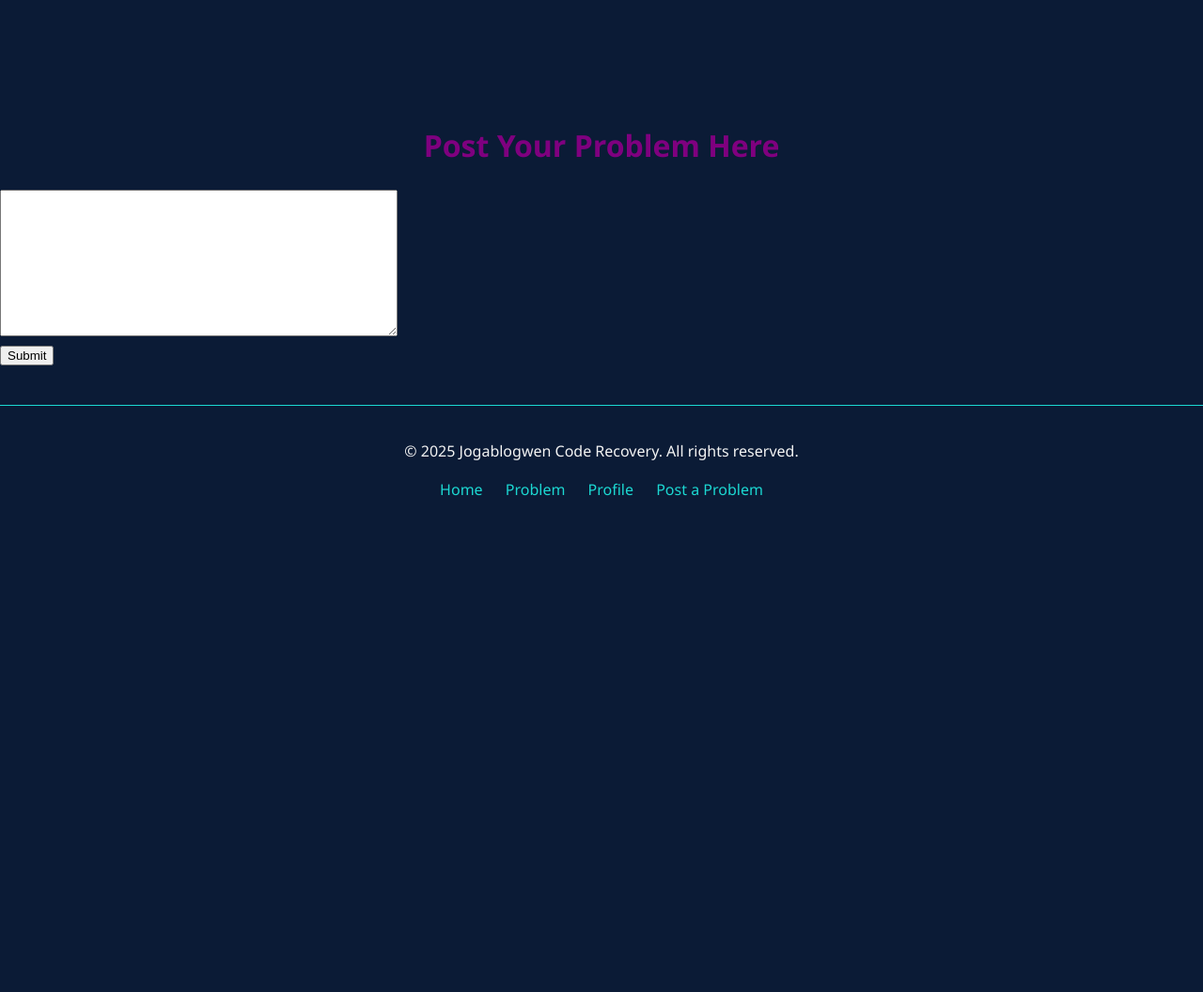
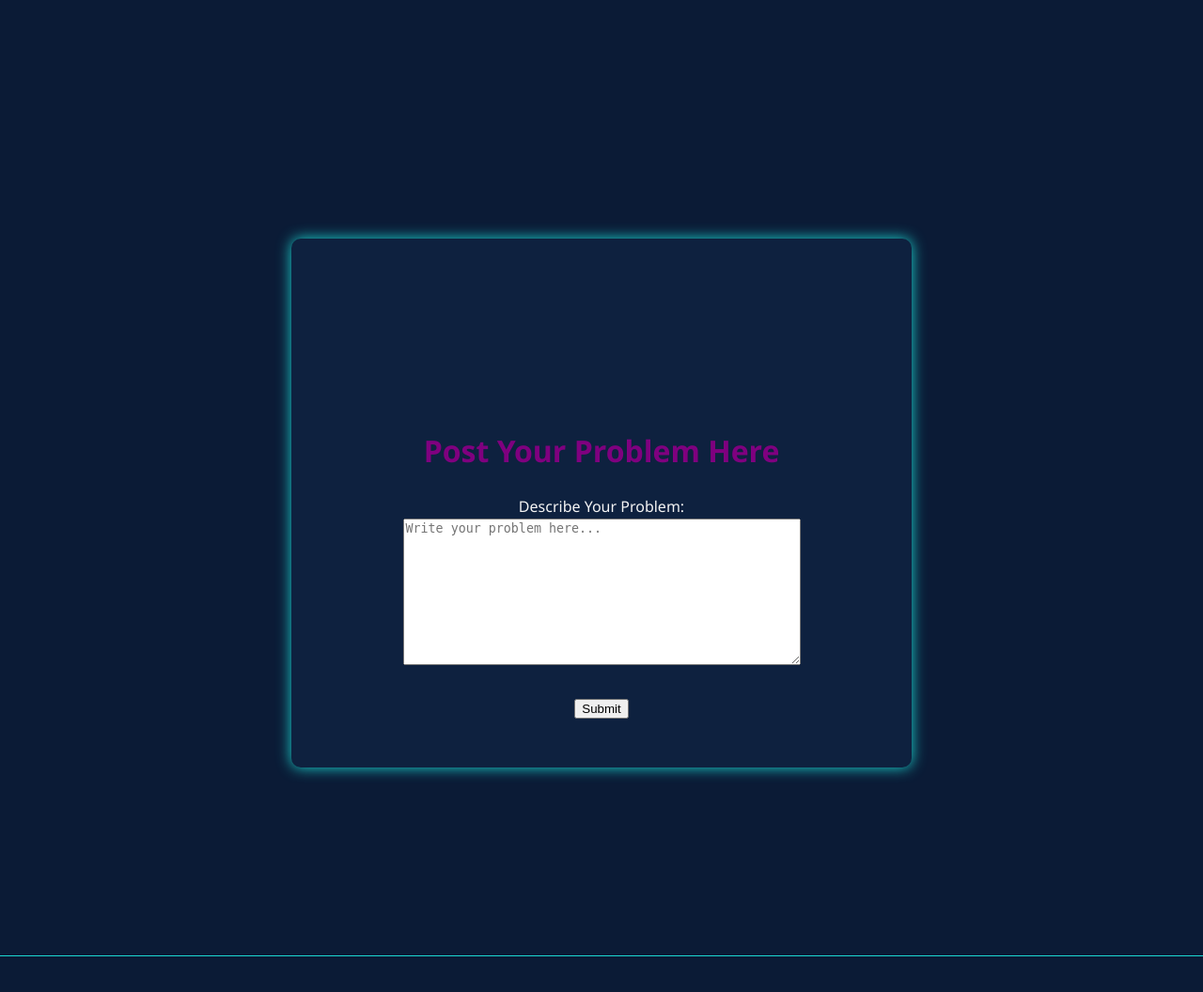
Before and after one commit to ConfirmedDead/lean-six-sigma, a PHP site: page /Lean-Six-Sigma/postProblemPage.php in a window 1280 px wide. Shown: the part 21-1077 px from the top of the page at 94% size. Before the commit the page ends 549 px from the top, so only its background shows below. Run offline with PHP 8.4, Linux system fonts and the light colour scheme; the visitor is signed in with stand-in values (Sample User, id 1).

Commit message:
post problem styling

```diff
--- a/postProblemPage.php
+++ b/postProblemPage.php
@@ -49,13 +49,13 @@ if ($_SERVER["REQUEST_METHOD"] == "POST") {
 <head>
     <meta charset="UTF-8">
     <meta name="viewport" content="width=device-width, initial-scale=1.0">
+    <title>Post Problems | Jogablogwen Code Recovery</title>
+    <link rel="icon" type="image/x-icon" href="images/favicon.ico">
     <link rel="stylesheet" href="css/style.css">
     <link rel="stylesheet" href="css/index.css">
-    <link rel="icon" type="image/x-icon" href="images/favicon.ico">
-    <title>Post Problems | Jogablogwen Code Recovery</title>
 </head>
 <body>
-    <!-- navbar -->
+    <!-- Navbar -->
     <header class="main-header">
         <div class="logo">
             <h1>Jogablogwen <span>Code Recovery</span></h1>
@@ -65,15 +65,14 @@ if ($_SERVER["REQUEST_METHOD"] == "POST") {
             <ul>
                 <li><a href="index.php">Home</a></li>
                 <li><a href="problemPage.php">Problem</a></li>
-                <li><a href="postProblemPage.php">Post a Problem</a></li>
+                <li><a href="postProblemPage.php">Post a Problem?</a></li>
                 <li><a href="profile.php">Profile</a></li>
                 <li><a href="logout.php">Logout</a></li>
             </ul>
         </nav>
     </header>
 
-
-    <!-- script to make nav bar reactive -->
+    <!-- Navbar Scroll Script -->
     <script>
         let prevScrollPos = window.pageYOffset;
         const header = document.querySelector(".main-header");
@@ -84,34 +83,41 @@ if ($_SERVER["REQUEST_METHOD"] == "POST") {
             if (prevScrollPos > currentScrollPos) {
                 header.style.top = "0";
             } else {
-            header.style.top = "-100px"; // Adjust based on header height
+                header.style.top = "-100px";
             }
 
             prevScrollPos = currentScrollPos;
         };
     </script>
 
-    <!-- Welcome -->
-    <form method="POST" action="postProblemPage.php">
+    <!-- Post Problem Content -->
+    <div class="profile-container">
         <h1 class="problem-page">Post Your Problem Here</h1>
-    <textarea name="problem" rows="10" cols="50"></textarea>
-    <br>
+
+        <?php if (isset($success)): ?>
+            <p class="success-message"><?= htmlspecialchars($success) ?></p>
+        <?php endif; ?>
+
+        <?php if (isset($error)): ?>
+            <p class="error-message"><?= htmlspecialchars($error) ?></p>
+        <?php endif; ?>
+
+        <form method="POST" action="postProblemPage.php" class="profile-form">
+            <label for="problem">Describe Your Problem:</label><br>
+            <textarea class="problem-textarea" name="problem" id="problem" rows="10" cols="50" placeholder="Write your problem here..." required></textarea><br><br>
             <input type="submit" name="submit" value="Submit">
         </form>
-        <!-- footer -->
+    </div>
+
+    <!-- Footer -->
     <footer class="footer">
         <div class="footer-content">
             <p>&copy; 2025 Jogablogwen Code Recovery. All rights reserved.</p>
             <div class="footer-links">
                 <a href="index.php">Home</a>
                 <a href="problemPage.php">Problem</a>
-            <?php if (!$isLoggedIn): // Show these links only if the user is not logged in ?>
                 <a href="signupPage.php">Signup</a>
                 <a href="loginPage.php">Login</a>
-            <?php else: // Show a logout link if the user is logged in ?>
-                <a href="profile.php">Profile</a>
-                <a href="postProblemPage.php">Post a Problem</a>
-            <?php endif; ?>
             </div>
         </div>
     </footer>
```
Lines whose indentation alone changed are shown as unchanged.
